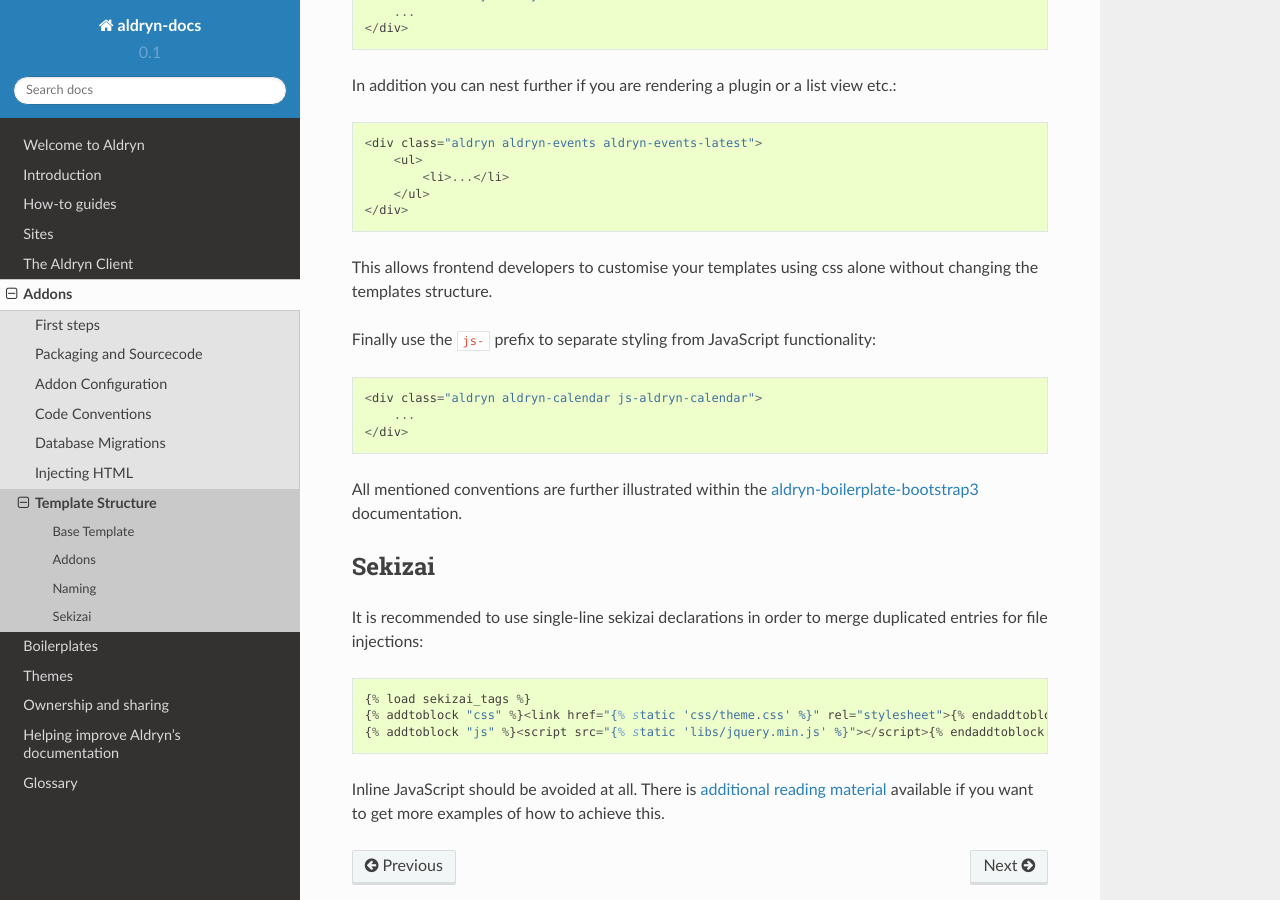
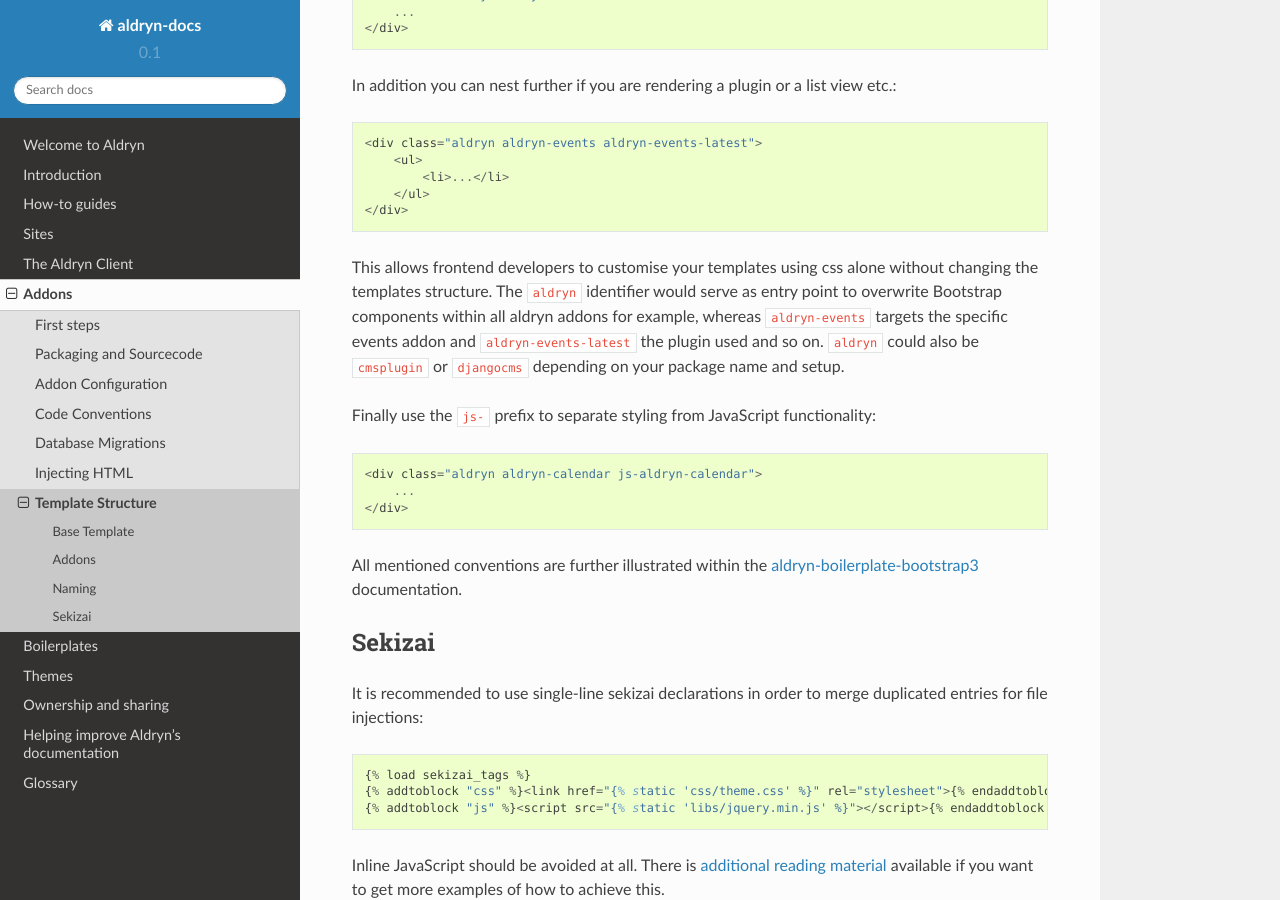
Before and after one commit to aldryn/aldryn-docs, a Sphinx documentation site: the page built from docs/reference/addons/template-structure.rst, in a window 1280 px wide and 900 px high, scrolled down 1674 px. Built offline with Sphinx 7.4.7 and the Read the Docs theme 2.0.0, drawn with Linux system fonts in a browser that asks for light colours.

Commit message:
add more depth to class name docs

```diff
--- a/docs/reference/addons/template-structure.rst
+++ b/docs/reference/addons/template-structure.rst
@@ -91,7 +91,11 @@
     </div>
 
 This allows frontend developers to customise your templates using css alone
-without changing the templates structure.
+without changing the templates structure. The ``aldryn`` identifier would serve
+as entry point to overwrite Bootstrap components within all aldryn addons for
+example, whereas ``aldryn-events`` targets the specific events addon and
+``aldryn-events-latest`` the plugin used and so on. ``aldryn`` could also be
+``cmsplugin`` or ``djangocms`` depending on your package name and setup.
 
 Finally use the ``js-`` prefix to separate styling from JavaScript
 functionality::
```
